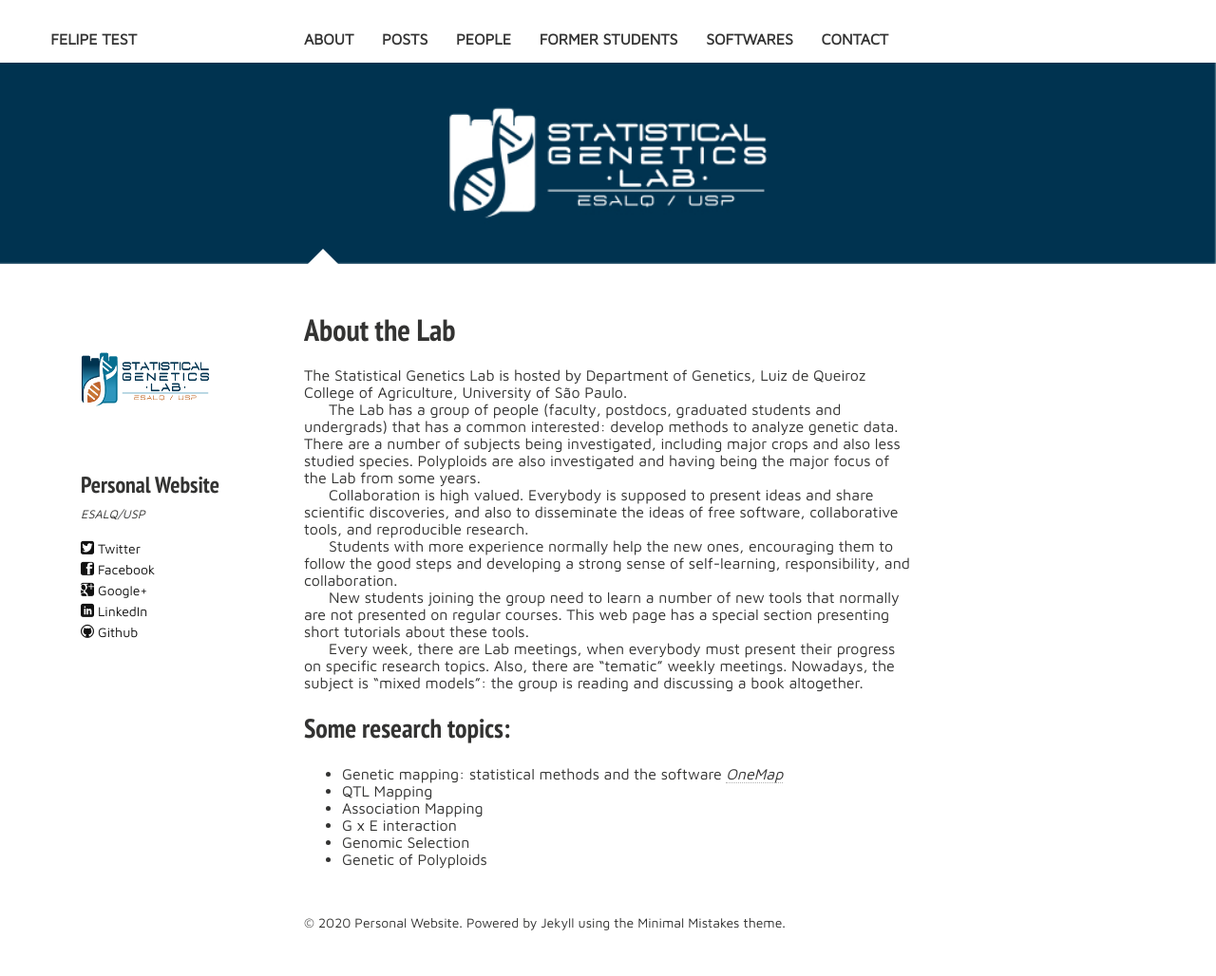
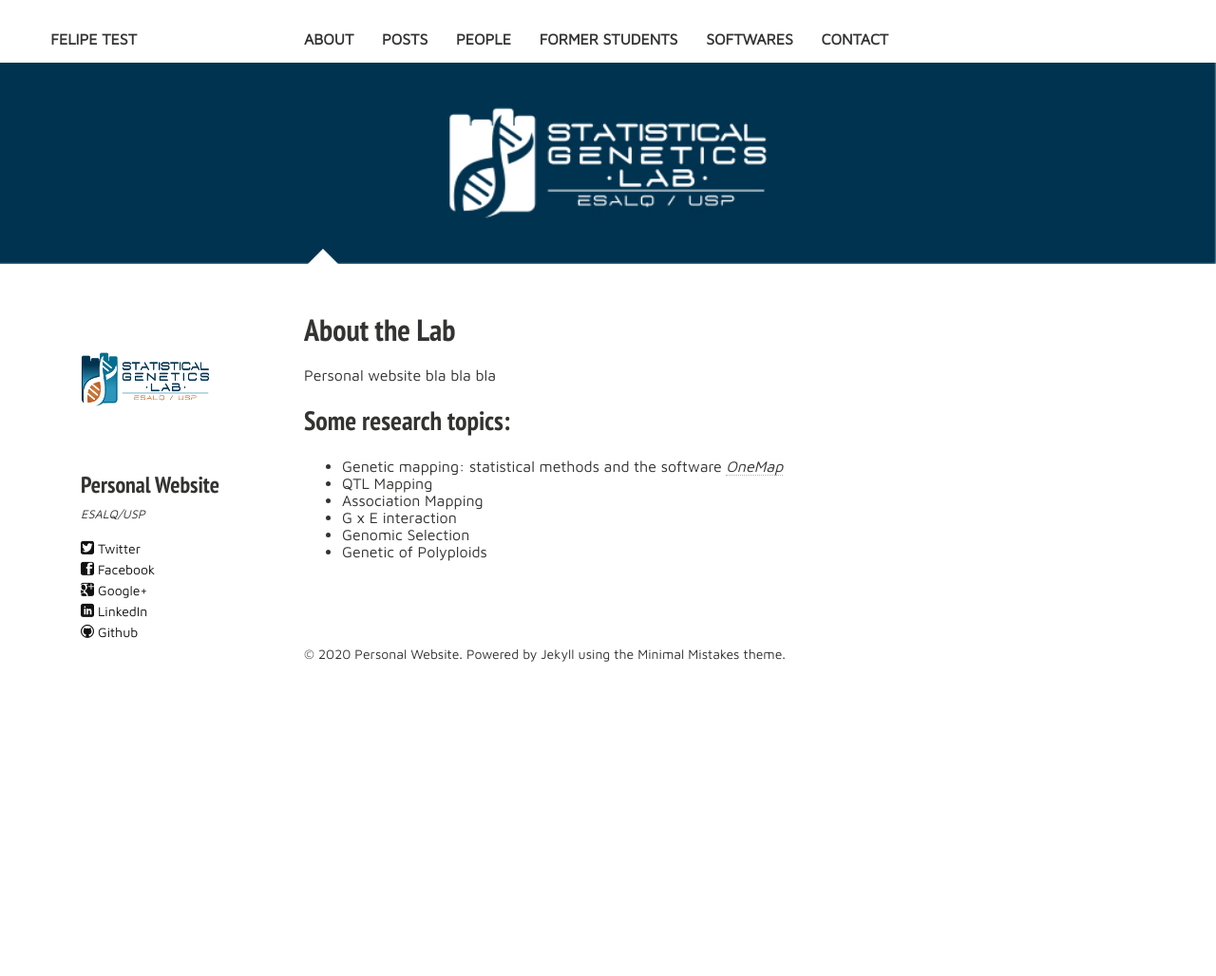
Before and after one commit to lfelipe-ferrao/lfelipe-ferrao.github.io, a Jekyll site: the page built from about.md, in a window 1280 px wide. Shown: the whole page at 95% size. Built offline with Jekyll 4.4.1, drawn with Linux system fonts in a browser that asks for light colours; nearby versions of some CDN libraries; after the commit the page ends 900 px from its top, so only the background shows below that.

Commit message:
Update about.md

```diff
--- a/about.md
+++ b/about.md
@@ -11,32 +11,7 @@ image:
 
 ---
 
-The Statistical Genetics Lab is hosted by Department of Genetics,
-Luiz de Queiroz College of Agriculture, University of São Paulo.
-
-The Lab has a group of people (faculty, postdocs, graduated students
-and undergrads) that has a common interested: develop methods to
-analyze genetic data. There are a number of subjects being
-investigated, including major crops and also less studied species.
-Polyploids are also investigated and having being the major focus of
-the Lab from some years.
-
-Collaboration is high valued. Everybody is supposed to present ideas
-and share scientific discoveries, and also to disseminate the ideas of
-free software, collaborative tools, and reproducible research.
-
-Students with more experience normally help the new ones, encouraging
-them to follow the good steps and developing a strong sense of
-self-learning, responsibility, and collaboration.
-
-New students joining the group need to learn a number of new tools
-that normally are not presented on regular courses. This web page has
-a special section presenting short tutorials about these tools.
-
-Every week, there are Lab meetings, when everybody must present their
-progress on specific research topics. Also, there are "tematic" weekly
-meetings. Nowadays, the subject is "mixed models": the group is
-reading and discussing a book altogether.
+Personal website bla bla bla
 
 ## Some research topics:
 
```
